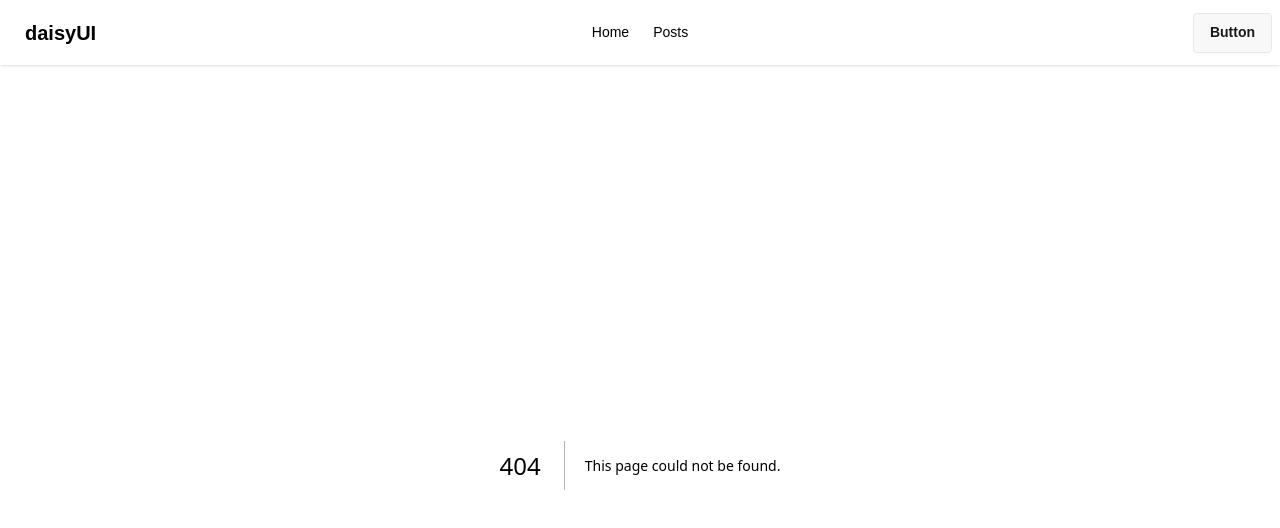
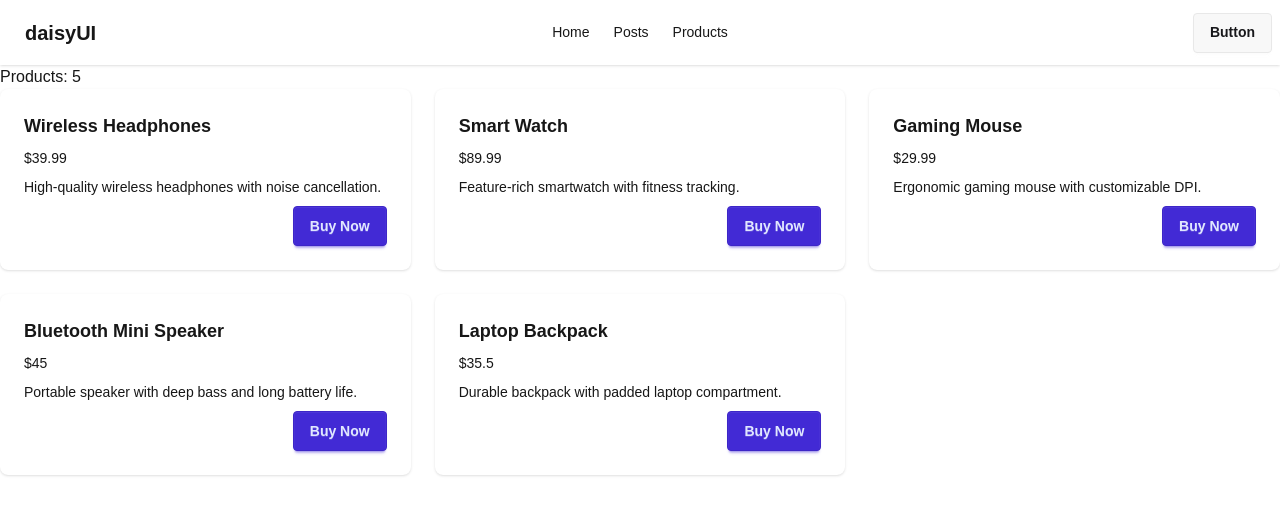
Before and after one commit to ashrafulhoda789/nextjs-advance-data-fetching-PH, a Next.js app: page /products in a window 1280 px wide. Before the commit this address had no page. Shown: the top 528 px of the page. Built offline with nearby package versions, Linux system fonts and the light colour scheme; data requests are answered from the project's data file.

Commit message:
understanding force cache

```diff
--- a/db.json
+++ b/db.json
@@ -3,7 +3,7 @@
     {
       "id": 1,
       "name": "Wireless Headphones",
-      "price": 20.99,
+      "price": 39.99,
       "category": "Electronics",
       "brand": "Sony",
       "stock": 25,
@@ -35,7 +35,7 @@
     },
     {
       "id": 4,
-      "name": "Bluetooth Speaker",
+      "name": "Bluetooth Mini Speaker",
       "price": 45.00,
       "category": "Audio",
       "brand": "JBL",
--- /dev/null
+++ b/src/app/products/page.jsx
@@ -0,0 +1,23 @@
+import Product from "@/components/Product";
+
+const getProducts = async() =>{
+    const res = await fetch('http://localhost:5000/products', {cache: 'no-store'});
+    return res.json();
+}
+
+const ProductsPage = async() => {
+
+    const products = await getProducts();
+    return (
+        <div>
+            <h2>Products: {products.length}</h2>
+            <div className="container mx-auto  grid grid-cols-1 md:grid-cols-3 gap-6">
+                {
+                    products.map(product => <Product key={product.id} product={product}></Product>)
+                }
+            </div>
+        </div>
+    );
+};
+
+export default ProductsPage;
--- a/src/components/Header.jsx
+++ b/src/components/Header.jsx
@@ -6,6 +6,7 @@ const Header = () => {
     const links = <>
         <li><Link href={'/'}>Home</Link></li>
         <li><Link href={'/posts'}>Posts</Link></li>
+        <li><Link href={'/products'}>Products</Link></li>
 
     </>
 
--- /dev/null
+++ b/src/components/Product.jsx
@@ -0,0 +1,22 @@
+
+
+
+const Product = ({product}) => {
+
+    const { name, price, description} = product;
+    return (
+        <div className="card bg-base-100 card-md shadow-sm">
+            <div className="card-body">
+
+                <h2 className="card-title">{name}</h2>
+                <p>${price}</p>
+                <p>{description}</p>
+                <div className="justify-end card-actions">
+                    <button className="btn btn-primary">Buy Now</button>
+                </div>
+            </div>
+        </div>
+    );
+};
+
+export default Product;
```
